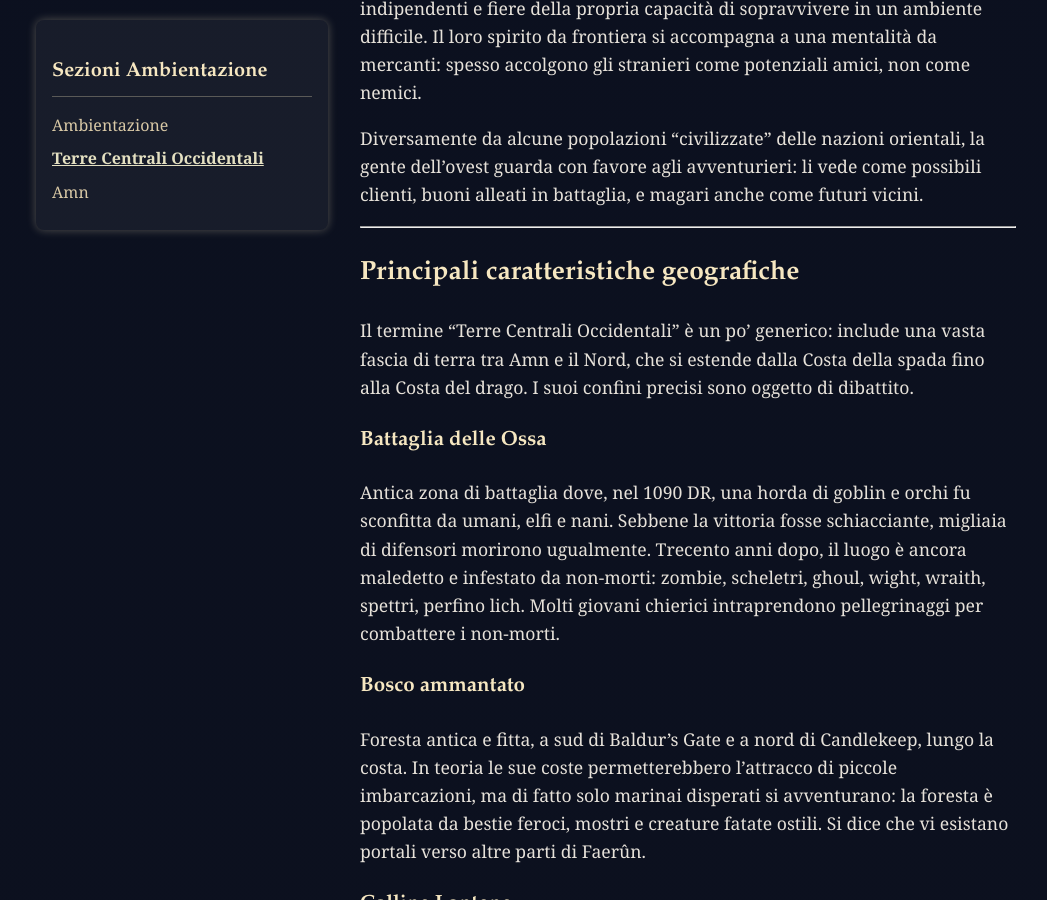
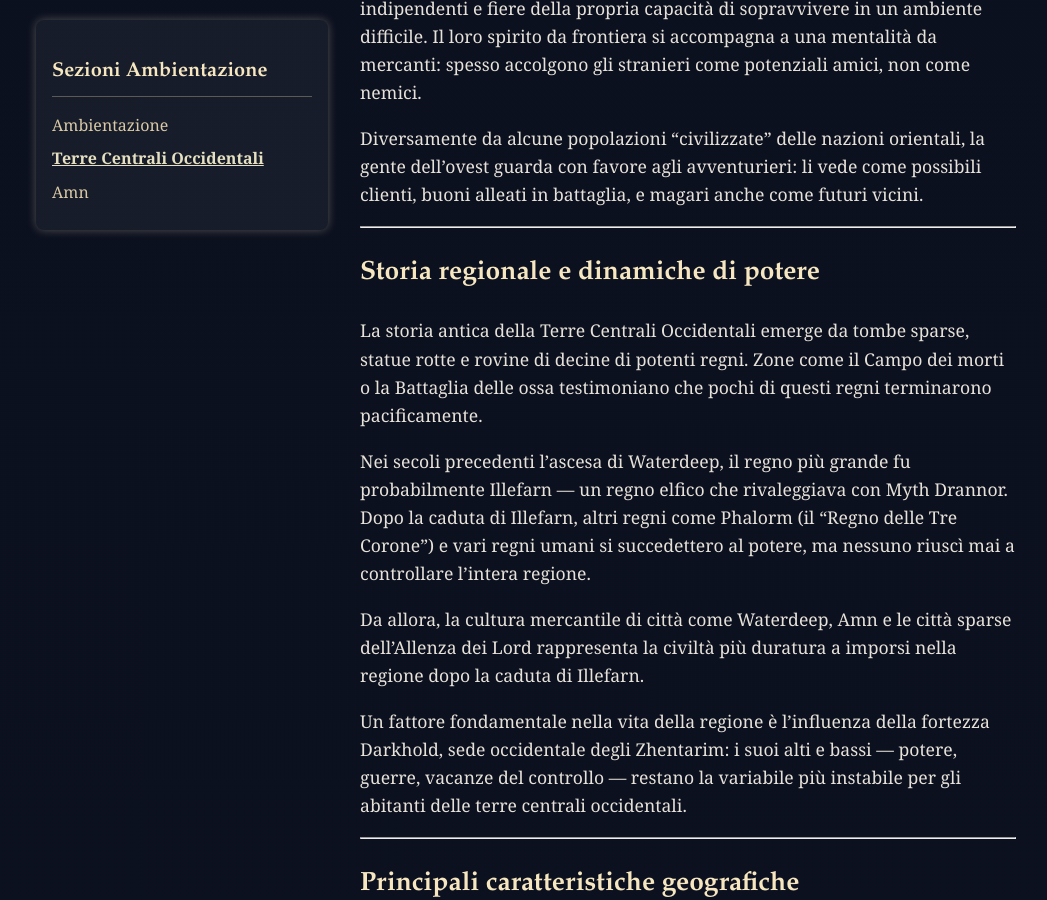
Before and after one commit to whispersoftheswordcoast/whispersoftheswordcoast.github.io, a Jekyll site: the page built from ambientazione/terrecentrali.md, in a window 1280 px wide and 900 px high, scrolled down 2263 px. Shown: the whole window, without its empty margins (114-1161 px from the left). Built offline with Jekyll 4.4.1, drawn with Linux system fonts in a browser that asks for light colours; some of the changed text lies outside the part shown.

Commit message:
Descrizione delle modifiche fatte

```diff
--- a/ambientazione/terrecentrali.md
+++ b/ambientazione/terrecentrali.md
@@ -38,7 +38,19 @@
 
 ---
 
-## Principali caratteristiche geografiche
+## Storia regionale e dinamiche di potere
+
+La storia antica della Terre Centrali Occidentali emerge da tombe sparse, statue rotte e rovine di decine di potenti regni. Zone come il Campo dei morti o la Battaglia delle ossa testimoniano che pochi di questi regni terminarono pacificamente.
+
+Nei secoli precedenti l’ascesa di Waterdeep, il regno più grande fu probabilmente Illefarn — un regno elfico che rivaleggiava con Myth Drannor. Dopo la caduta di Illefarn, altri regni come Phalorm (il “Regno delle Tre Corone”) e vari regni umani si succedettero al potere, ma nessuno riuscì mai a controllare l’intera regione.
+
+Da allora, la cultura mercantile di città come Waterdeep, Amn e le città sparse dell'Allenza dei Lord rappresenta la civiltà più duratura a imporsi nella regione dopo la caduta di Illefarn.
+
+Un fattore fondamentale nella vita della regione è l’influenza della fortezza Darkhold, sede occidentale degli Zhentarim: i suoi alti e bassi — potere, guerre, vacanze del controllo — restano la variabile più instabile per gli abitanti delle terre centrali occidentali.
+
+---
+
+# Principali caratteristiche geografiche
 
 Il termine “Terre Centrali Occidentali” è un po’ generico: include una vasta fascia di terra tra Amn e il Nord, che si estende dalla Costa della spada fino alla Costa del drago. I suoi confini precisi sono oggetto di dibattito.
 
@@ -162,7 +174,7 @@
 
 ---
 
-## Alcuni insediamenti e città notevoli
+# Alcuni insediamenti e città notevoli
 
 ### Asbravn
 
```
Also changed, not shown: other parts of ambientazione/terrecentrali.md (+0 -13 lines).
